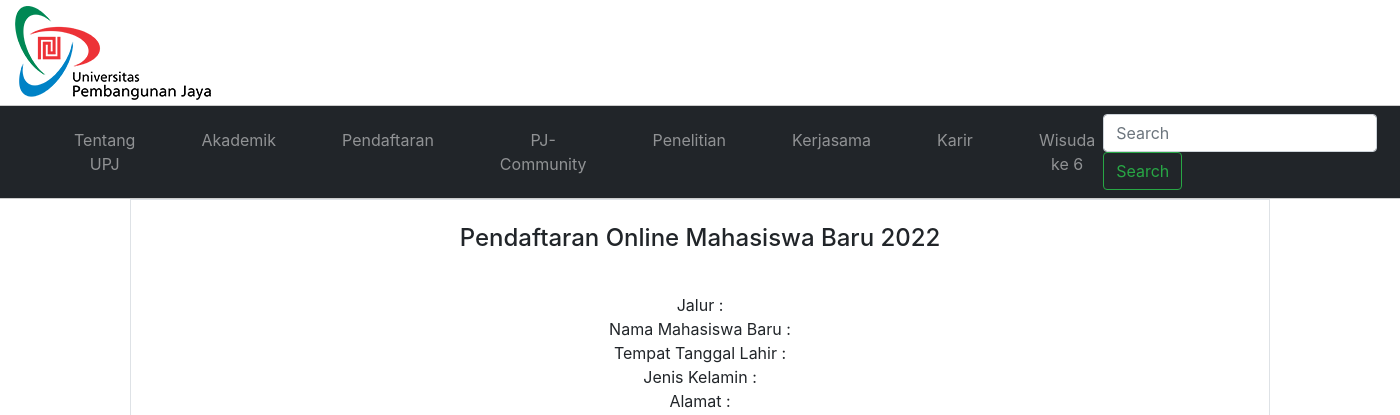
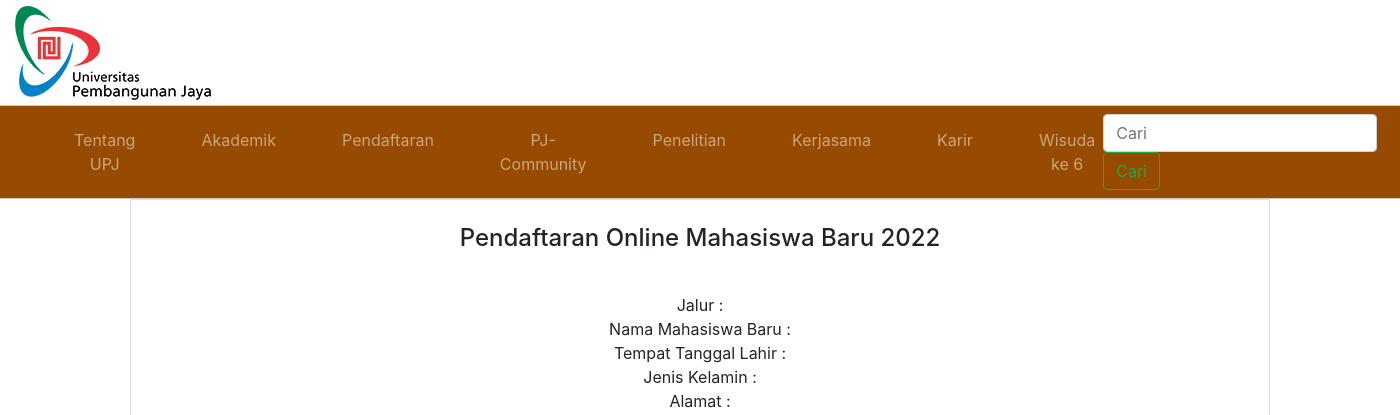
Before and after one commit to arydnichrstian/Pemrograman-Web, a PHP site: page /KonfirmasiPMB.php in a window 1400 px wide. Shown: the top 415 px of the page. Run offline with PHP 8.4, Linux system fonts and the light colour scheme; some libraries are stand-ins or nearby versions.

Commit message:
Update KonfirmasiPMB.php

```diff
--- a/Tugas 5/KonfirmasiPMB.php
+++ b/Tugas 5/KonfirmasiPMB.php
@@ -18,13 +18,13 @@
     text-align: center;
     padding: 0;
     list-style: none;
-    background-color: #f2f2f2;
+    background-color: #FFFFFF;
     border-bottom: 1px solid #ccc;
     border-top: 1px solid #ccc;
     margin-left: 0px;
     }
     .navbar {
-        background-color: #212529 !important;
+        background-color: #964B00 !important;
     }
     .navbar li{
         margin-left: 50px;
@@ -85,8 +85,8 @@
         </ul>
     </div>
     <form class="form-inline">
-        <input class="form-control mr-sm-2" type="search" placeholder="Search" aria-label="Search">
-        <button class="btn btn-outline-success my-2 my-sm-0" type="submit">Search</button>
+        <input class="form-control mr-sm-2" type="Cari" placeholder="Cari" aria-label="Cari">
+        <button class="btn btn-outline-success my-2 my-sm-0" type="submit">Cari</button>
     </form>
     </nav>
 
```
